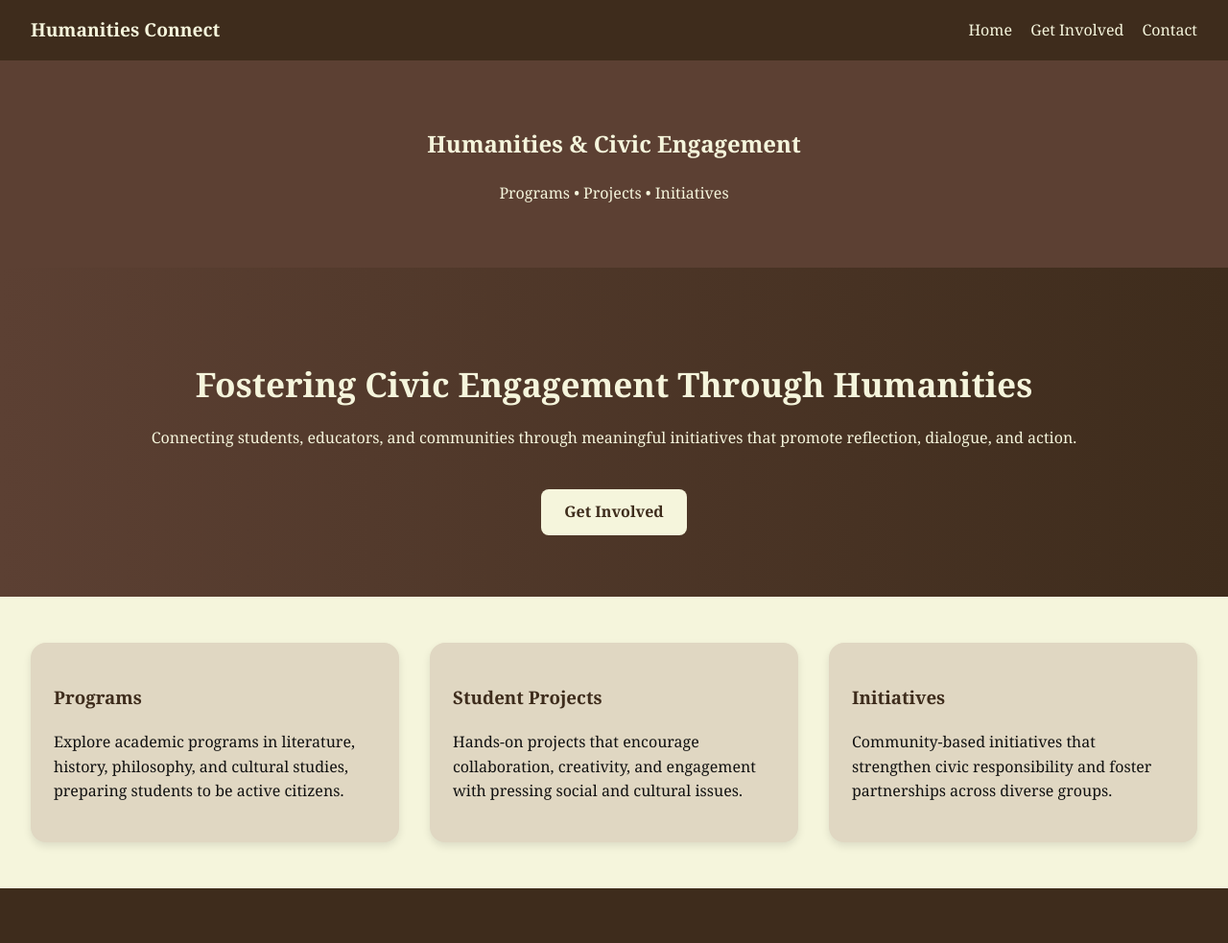
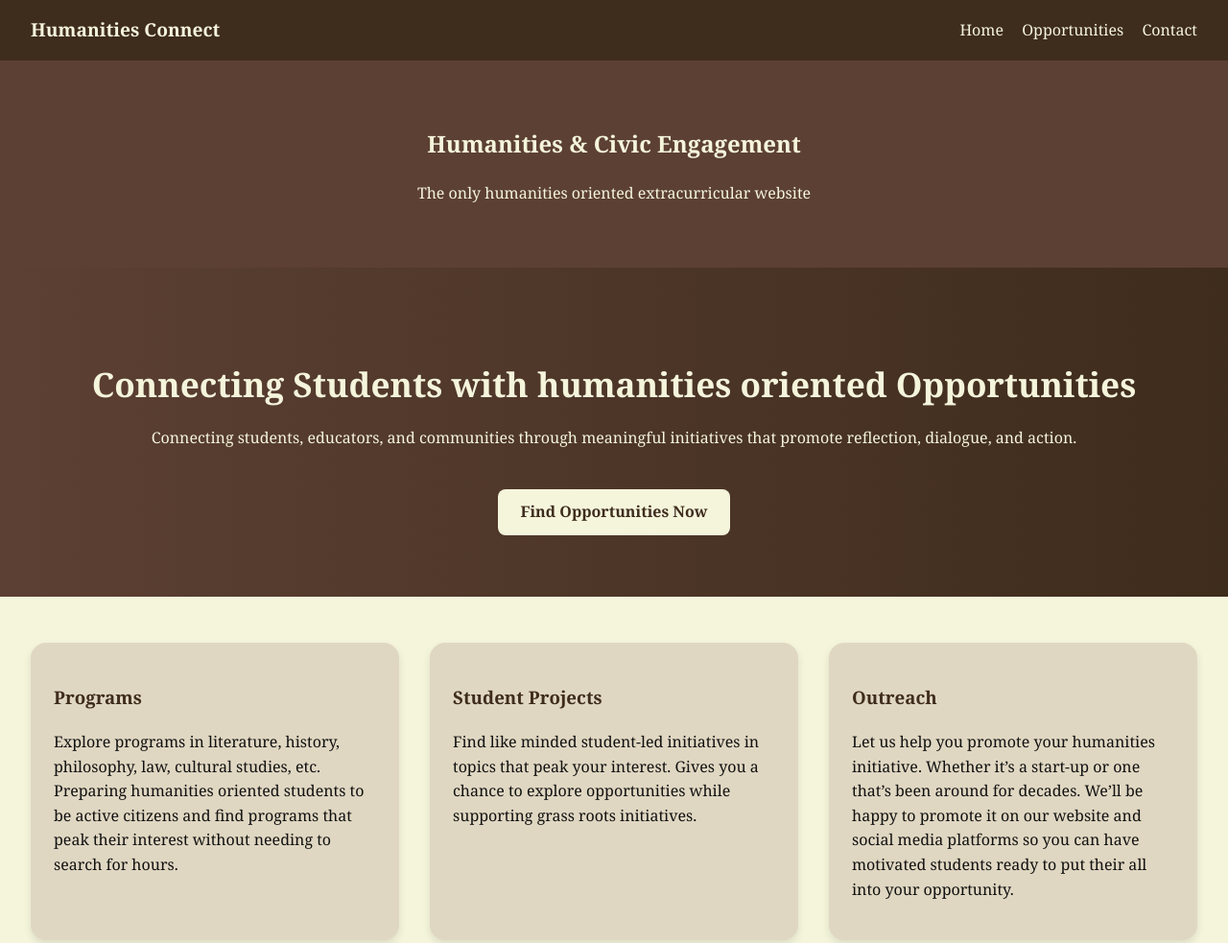
Before and after one commit to TameSquritle/Humanities-Connect, a plain HTML site: page index.html in a window 1280 px wide. Shown: the top 983 px of the page at 96% size. Drawn offline with Linux system fonts and the light colour scheme.

Commit message:
Update index.html

```diff
--- a/index.html
+++ b/index.html
@@ -4,7 +4,7 @@
   <meta charset="UTF-8">
   <meta name="viewport" content="width=device-width, initial-scale=1.0">
   <title>Humanities Connect</title>
-  <meta name="description" content="Humanities Connect: Fostering civic engagement through humanities programs, projects, and initiatives.">
+  <meta name="description" content="Humanities Connect: Connecting Students with Humanities Opportunities">
   <style>
     :root {
       --brown-dark: #3e2c1c;
@@ -66,7 +66,7 @@
     <div class="logo">Humanities Connect</div>
     <ul>
       <li><a href="#home">Home</a></li>
-      <li><a href="get-involved.html">Get Involved</a></li>
+      <li><a href="get-involved.html">Opportunities</a></li>
       <li><a href="#contact">Contact</a></li>
     </ul>
   </nav>
@@ -74,29 +74,29 @@
   <!-- Page Header -->
   <section class="page-header" id="home">
     <h1>Humanities & Civic Engagement</h1>
-    <p>Programs • Projects • Initiatives</p>
+    <p>The only humanities oriented extracurricular website</p>
   </section>
 
   <!-- Hero Section -->
   <section class="hero">
-    <h2>Fostering Civic Engagement Through Humanities</h2>
+    <h2>Connecting Students with humanities oriented Opportunities</h2>
     <p>Connecting students, educators, and communities through meaningful initiatives that promote reflection, dialogue, and action.</p>
-    <a href="get-involved.html" class="btn">Get Involved</a>
+    <a href="get-involved.html" class="btn">Find Opportunities Now</a>
   </section>
 
   <!-- Cards Section -->
   <section class="cards" id="programs">
     <div class="card">
       <h3>Programs</h3>
-      <p>Explore academic programs in literature, history, philosophy, and cultural studies, preparing students to be active citizens.</p>
+      <p>Explore programs in literature, history, philosophy, law, cultural studies, etc. Preparing humanities oriented students to be active citizens and find programs that peak their interest without needing to search for hours.</p>
     </div>
     <div class="card" id="projects">
       <h3>Student Projects</h3>
-      <p>Hands-on projects that encourage collaboration, creativity, and engagement with pressing social and cultural issues.</p>
+      <p>Find like minded student-led initiatives in topics that peak your interest. Gives you a chance to explore opportunities while supporting grass roots initiatives.</p>
     </div>
     <div class="card" id="initiatives">
-      <h3>Initiatives</h3>
-      <p>Community-based initiatives that strengthen civic responsibility and foster partnerships across diverse groups.</p>
+      <h3>Outreach</h3>
+      <p>Let us help you promote your humanities initiative. Whether it’s a start-up or one that’s been around for decades. We’ll be happy to promote it on our website and social media platforms so you can have motivated students ready to put their all into your opportunity.</p>
     </div>
   </section>
 
```
